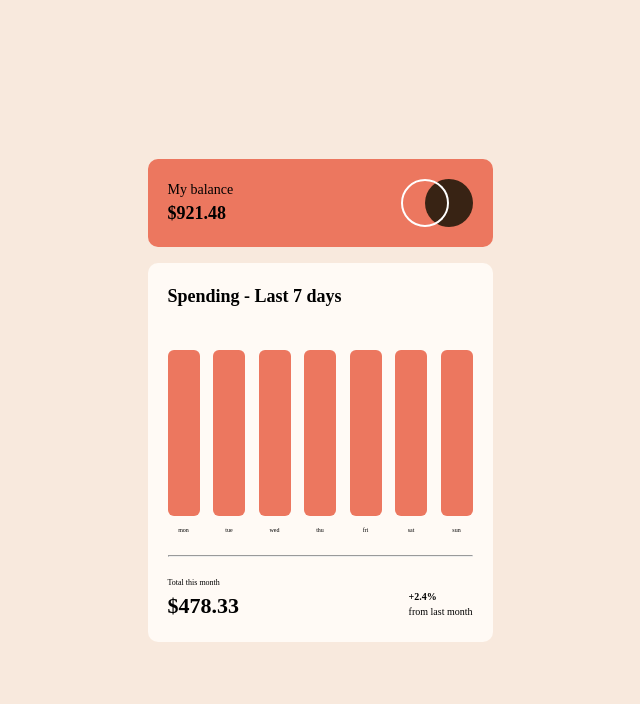
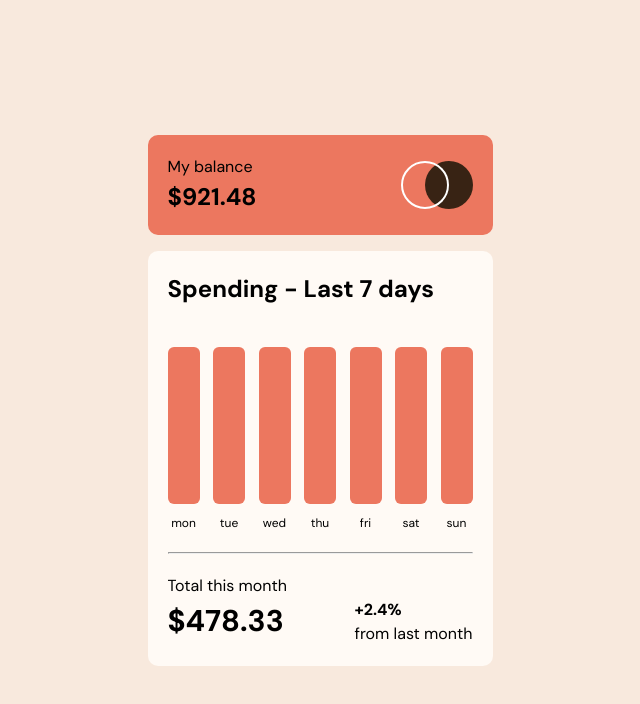
Before and after one commit to drobotmaksym/Expenses-Card, a plain HTML site: page index.html in a window 1280 px wide. Shown: the whole page, without its empty margins (320-960 px from the left). Drawn offline with Linux system fonts and the light colour scheme.

Commit message:
Adjusted font sizes

```diff
--- a/css/style.css
+++ b/css/style.css
@@ -9,12 +9,10 @@
   --clr-neutral-400: hsl(28, 10%, 53%);
   --clr-neutral-800: hsl(25, 47%, 15%);
 
-  --fs-100: 0.375rem;
-  --fs-200: 0.5rem;
-  --fs-300: 0.625rem;
-  --fs-400: 0.875rem;
-  --fs-500: 1.125rem;
-  --fs-600: 1.375rem;
+  --fs-300: 0.75rem;
+  --fs-400: 1rem;
+  --fs-600: 1.5rem;
+  --fs-700: 1.875rem;
 
   --fw-normal: 400;
   --fw-bold: 700;
@@ -31,14 +29,6 @@
   justify-content: space-between;
 }
 
-.fs-100 {
-  font-size: var(--fs-100);
-}
-
-.fs-200 {
-  font-size: var(--fs-200);
-}
-
 .fs-300 {
   font-size: var(--fs-300);
 }
@@ -47,18 +37,19 @@
   font-size: var(--fs-400);
 }
 
-.fs-500 {
-  font-size: var(--fs-500);
+.fs-600 {
+  font-size: var(--fs-600);
 }
 
-.fs-600 {
-  font-size: var(--fs-600);
+.fs-700 {
+  font-size: var(--fs-700);
 }
 
 /* general styling */
 
 body {
   background: var(--clr-neutral-200);
+  font-family: 'DM Sans', sans-serif;
 
   display: grid;
   place-content: center;
--- a/index.html
+++ b/index.html
@@ -23,49 +23,49 @@
     <div class="flex-group">
       <div>
         <h2 class="fs-400">My balance</h2>
-        <p class="fs-500 bold">$921.48</p>
+        <p class="fs-600 bold">$921.48</p>
       </div>
       <img src="images/logo.svg" alt="" />
     </div>
     <div>
-      <h2 class="fs-500 bold">Spending - Last 7 days</h2>
+      <h2 class="fs-600 bold">Spending - Last 7 days</h2>
       <ul class="flex-group">
         <li>
-          <p class="fs-100">mon</p>
+          <p class="fs-300">mon</p>
           <div></div>
         </li>
         <li>
-          <p class="fs-100">tue</p>
+          <p class="fs-300">tue</p>
           <div></div>
         </li>
         <li>
-          <p class="fs-100">wed</p>
+          <p class="fs-300">wed</p>
           <div></div>
         </li>
         <li>
-          <p class="fs-100">thu</p>
+          <p class="fs-300">thu</p>
           <div></div>
         </li>
         <li>
-          <p class="fs-100">fri</p>
+          <p class="fs-300">fri</p>
           <div></div>
         </li>
         <li>
-          <p class="fs-100">sat</p>
+          <p class="fs-300">sat</p>
           <div></div>
         </li>
         <li>
-          <p class="fs-100">sun</p>
+          <p class="fs-300">sun</p>
           <div></div>
         </li>
       </ul>
       <hr />
-      <h2 class="fs-200">Total this month</h2>
+      <h2 class="fs-400">Total this month</h2>
       <div class="flex-group">
-        <p class="fs-600 bold">$478.33</p>
+        <p class="fs-700 bold">$478.33</p>
         <div>
-          <p class="fs-300 bold">+2.4%</p>
-          <h2 class="fs-300">from last month</h2>
+          <p class="fs-400 bold">+2.4%</p>
+          <h2 class="fs-400">from last month</h2>
         </div>
       </div>
     </div>
```
